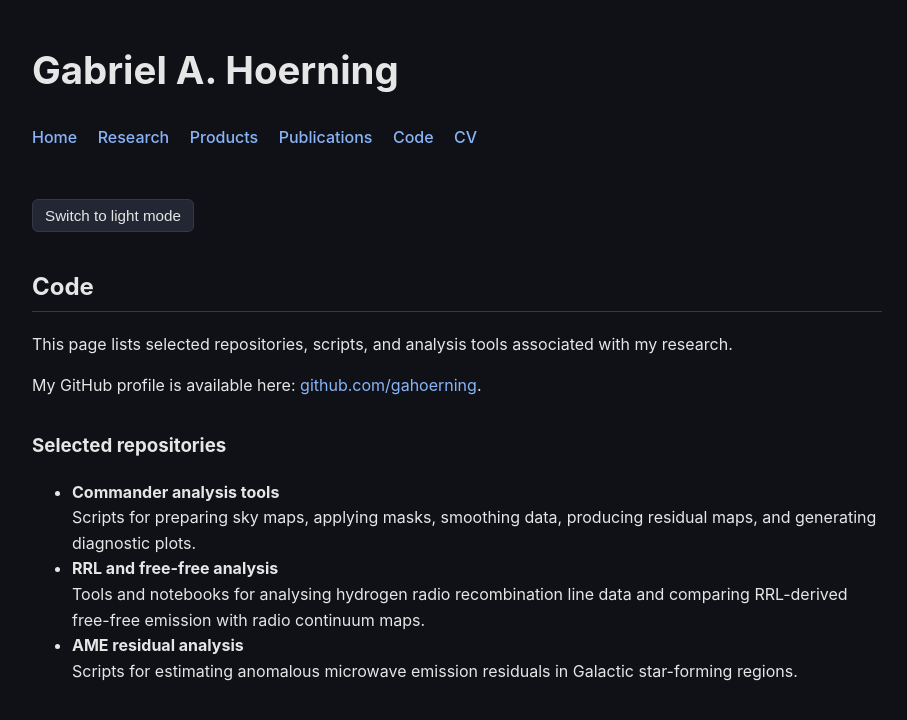
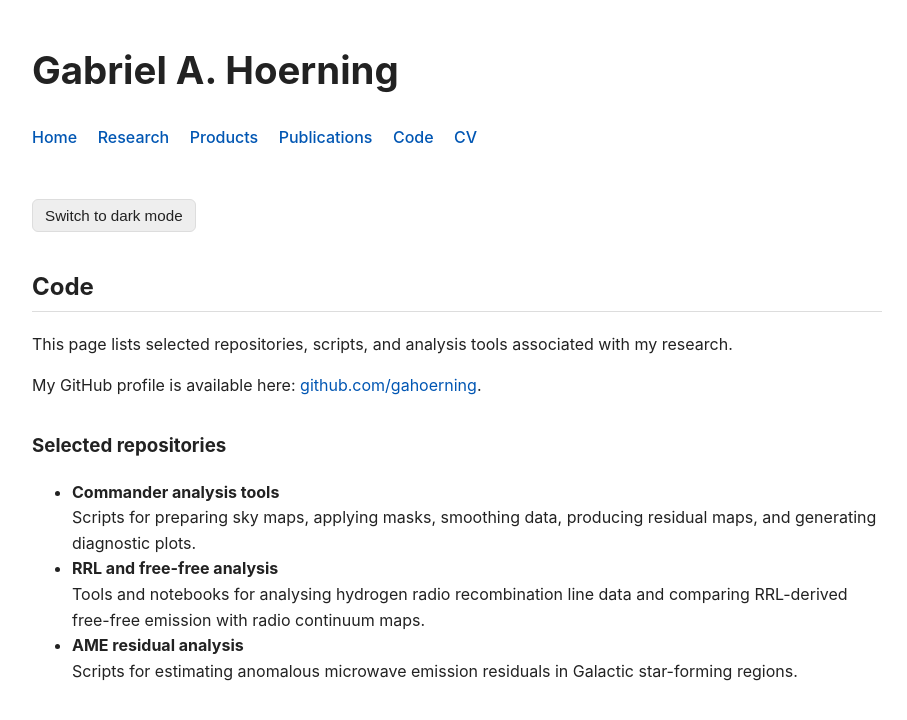
Before and after one commit to gahoerning/gahoerning.github.io, a plain HTML site: page code.html in a window 1280 px wide. Both pictures are taken after a click on the button "Switch to light mode". Shown: the whole page, without its empty margins (183-1090 px from the left). Drawn offline with Linux system fonts and the light colour scheme.

Commit message:
Implement theme toggle feature in code.html
Added theme toggle functionality with local storage support.

```diff
--- a/code.html
+++ b/code.html
@@ -55,5 +55,28 @@
       </li>
     </ul>
   </section>
+  <script>
+  const button = document.querySelector(".theme-toggle");
+
+  function applyTheme(theme) {
+    if (theme === "light") {
+      document.body.classList.add("light-mode");
+      button.textContent = "Switch to dark mode";
+    } else {
+      document.body.classList.remove("light-mode");
+      button.textContent = "Switch to light mode";
+    }
+  }
+
+  function toggleTheme() {
+    const isLight = document.body.classList.contains("light-mode");
+    const newTheme = isLight ? "dark" : "light";
+    localStorage.setItem("theme", newTheme);
+    applyTheme(newTheme);
+  }
+
+  const savedTheme = localStorage.getItem("theme") || "dark";
+  applyTheme(savedTheme);
+  </script>
 </body>
 </html>
```
